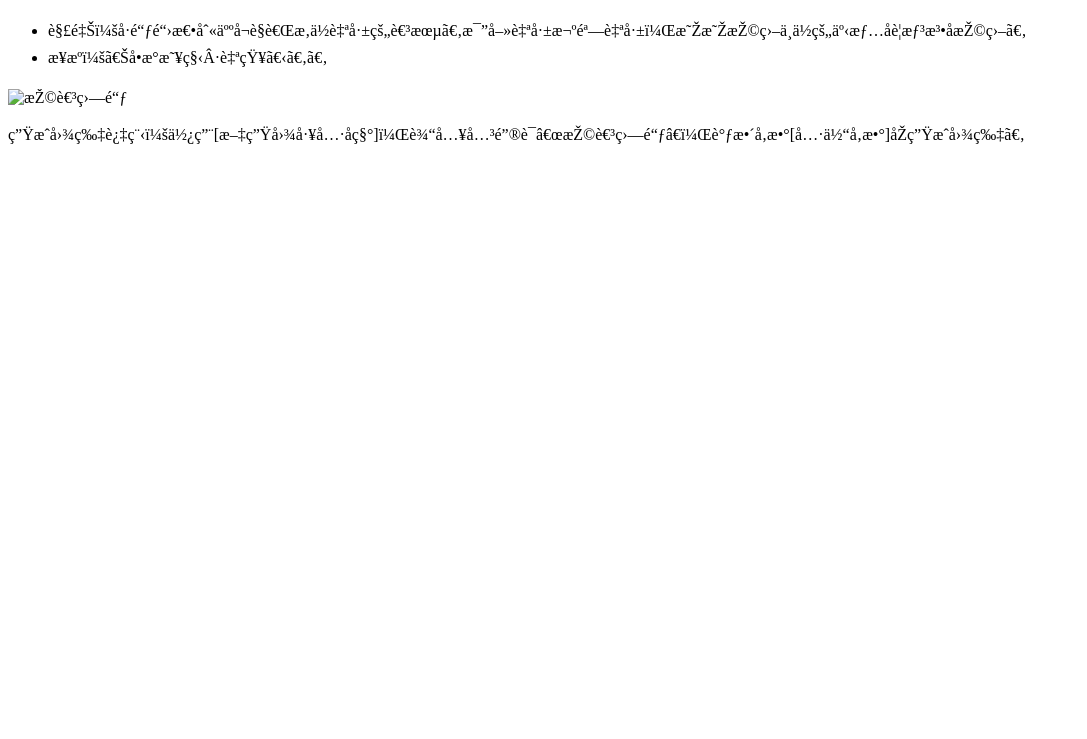
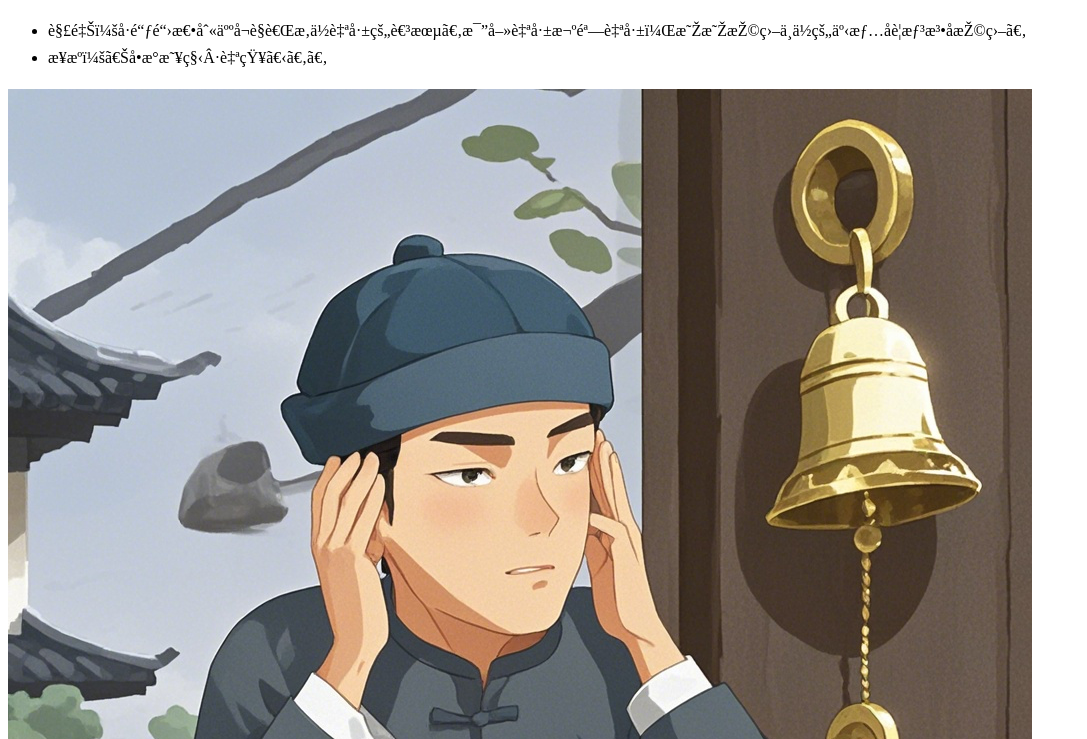
Before and after one commit to jamieeok/oeasy, a plain HTML site: page img-page/index.html in a window 1280 px wide. Shown: the part 61-800 px from the top of the page, without its empty margins (0-1087 px from the left). Drawn offline with Linux system fonts and the light colour scheme.

Commit message:
更新了图片路径

```diff
--- a/img-page/index.html
+++ b/img-page/index.html
@@ -14,7 +14,7 @@
     <li>来源：《吕氏春秋·自知》。。</li>
   </ul>
   <!-- 插入生成的图片 -->
-  <img src="img - page/generated - image1.jpg" alt="掩耳盗铃">
+  <img src="generated-image1.jpg" alt="掩耳盗铃">
   <!-- 生成图片过程描述 -->
   <p>生成图片过程：使用[文生图工具名称]，输入关键词“掩耳盗铃”，调整参数[具体参数]后生成图片。</p>
 </body>
```
Also changed, not shown: 1 other file.
